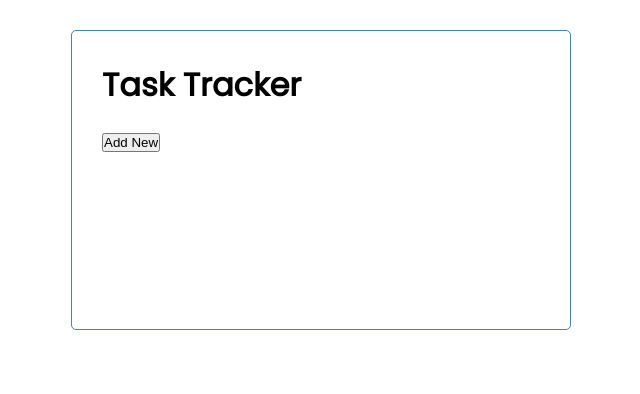
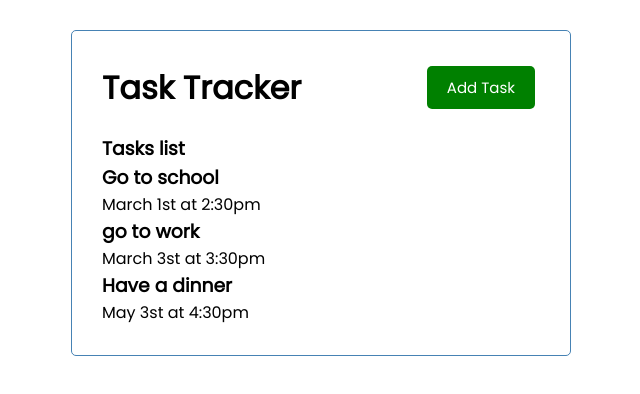
Before and after one commit to 800tiger/vuetask, a Vue app: page / in a window 1280 px wide. Shown: the top 394 px of the page, without its empty margins (319-959 px from the left). Built offline with nearby package versions, Linux system fonts and the light colour scheme.

Commit message:
task list

```diff
--- a/src/App.vue
+++ b/src/App.vue
@@ -1,20 +1,46 @@
 <template>
   <div class="container">
-    <Header />
-    <TopButton />
+    <Header title="Task Tracker"/>
+    <Tasks title="Tasks list" :tasks="tasks" />
   </div>
 </template>
 
 <script>
 
-import TopButton from './components/TopButton.vue'
 import Header from './components/Header.vue'
+import Tasks from './components/Tasks.vue'
 
 export default {
   name: 'App',
   components: {
-    TopButton,
-    Header
+    Header,
+    Tasks
+  },
+  data(){
+    return {
+      tasks: []
+    }
+  },
+  created(){
+    this.tasks =[
+      {
+        id:1,
+        text:'Go to school',
+        day: 'March 1st at 2:30pm',
+        reminder: false,
+      },
+      {
+        id:2,
+        text:'go to work',
+        day: 'March 3st at 3:30pm',
+        reminder: true,
+      },{
+        id:3,
+        text:'Have a dinner',
+        day: 'May 3st at 4:30pm',
+        reminder: true,
+      }
+    ]
   }
 }
 </script>
--- a/src/components/Header.vue
+++ b/src/components/Header.vue
@@ -1,12 +1,25 @@
 <template>
     <header>
-        <h1>Task Tracker</h1>
+        <h1>{{ title }}</h1>
+        <TopButton text="Add Task" color="green"/>
     </header>
 </template>
 
 <script>
+
+import TopButton from './TopButton.vue'
+
 export default {
-    name: 'Header'
+    name: 'Header',
+    props:{
+        title:{
+            type: String,
+            default: 'Hello Task'
+        }
+    },
+    components:{
+        TopButton
+    }
 }
 </script>
 
--- /dev/null
+++ b/src/components/Task.vue
@@ -0,0 +1,36 @@
+<template>
+    <div>
+    <h3>
+      {{ task.text }}
+      <i class="fas fa-times"></i>
+    </h3>
+    <p>{{ task.day }}</p>
+  </div>
+</template>
+<script>
+export default {
+    name:'task',
+    props:{
+        task:[]
+    }
+}
+</script>
+<style scope>
+.fas {
+  color: red;
+}
+.task {
+  background: #f4f4f4;
+  margin: 5px;
+  padding: 10px 20px;
+  cursor: pointer;
+}
+.task.reminder {
+  border-left: 5px solid green;
+}
+.task h3 {
+  display: flex;
+  align-items: center;
+  justify-content: space-between;
+}
+</style>
--- /dev/null
+++ b/src/components/Tasks.vue
@@ -0,0 +1,26 @@
+<template>
+    <div class="tasks">
+        <h3>{{ title }}</h3>
+        <div v-for="task in tasks" v-bind:key="task.id">
+            <Task :task="task"/>
+        </div>
+    </div>
+</template>
+<script>
+
+import Task from './Task.vue'
+
+export default {
+    name: 'Tasks',
+    props:{
+        title:String,
+        tasks:Array
+    },
+    components: {
+        Task
+    }
+}
+</script>
+<style scoped>
+
+</style>
--- a/src/components/TopButton.vue
+++ b/src/components/TopButton.vue
@@ -1,33 +1,23 @@
 <template>
-  <div class="hello">
-      <button>Add New</button>
-      {{ name }}
-  </div>
+      <button @click="addNewTask" :style="{ background: color }" class='btn'>{{ text }}</button>
 </template>
 
 <script>
 export default {
   name: 'TopButton',
   props: {
-    name: String
+    text: String,
+    color: String
+  },
+  methods:{
+      addNewTask(){
+          console.log(123);
+      }
   }
 }
 </script>
 
 <!-- Add "scoped" attribute to limit CSS to this component only -->
 <style scoped>
-h3 {
-  margin: 40px 0 0;
-}
-ul {
-  list-style-type: none;
-  padding: 0;
-}
-li {
-  display: inline-block;
-  margin: 0 10px;
-}
-a {
-  color: #42b983;
-}
+
 </style>
```
